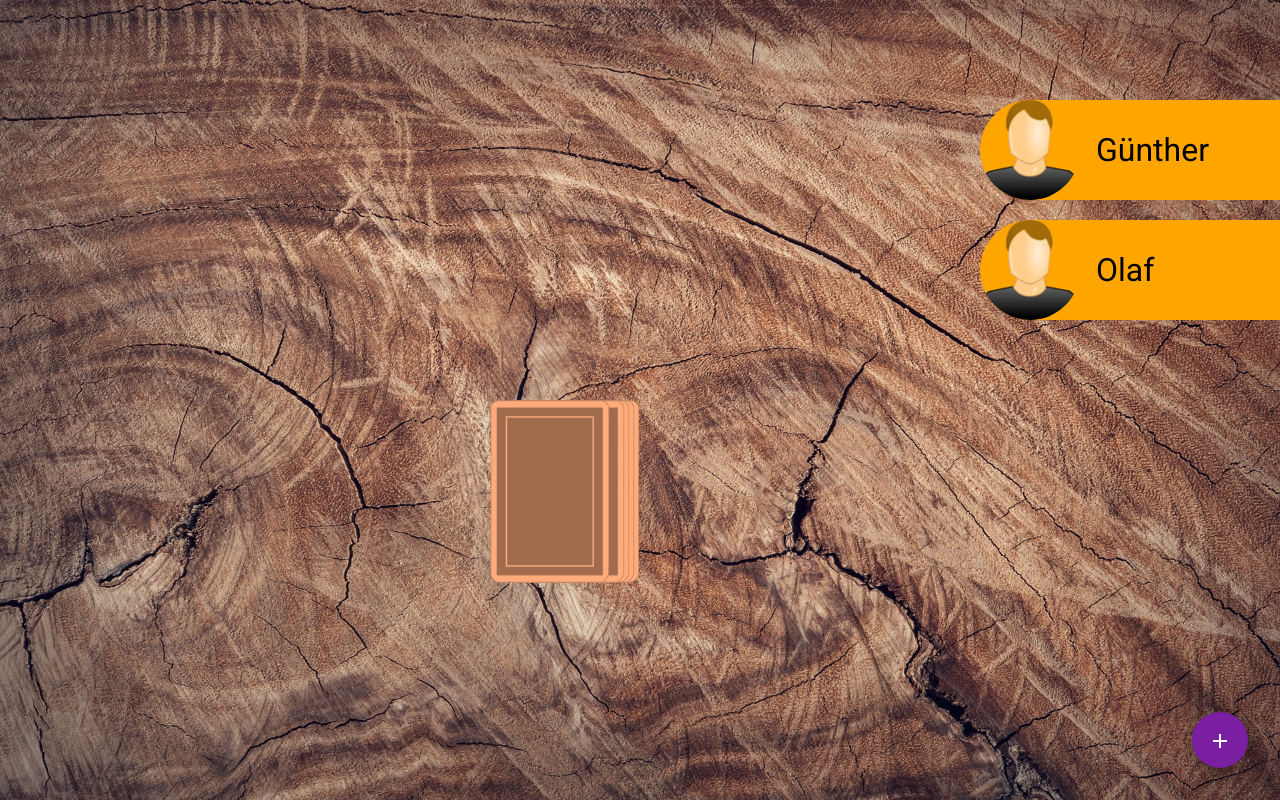
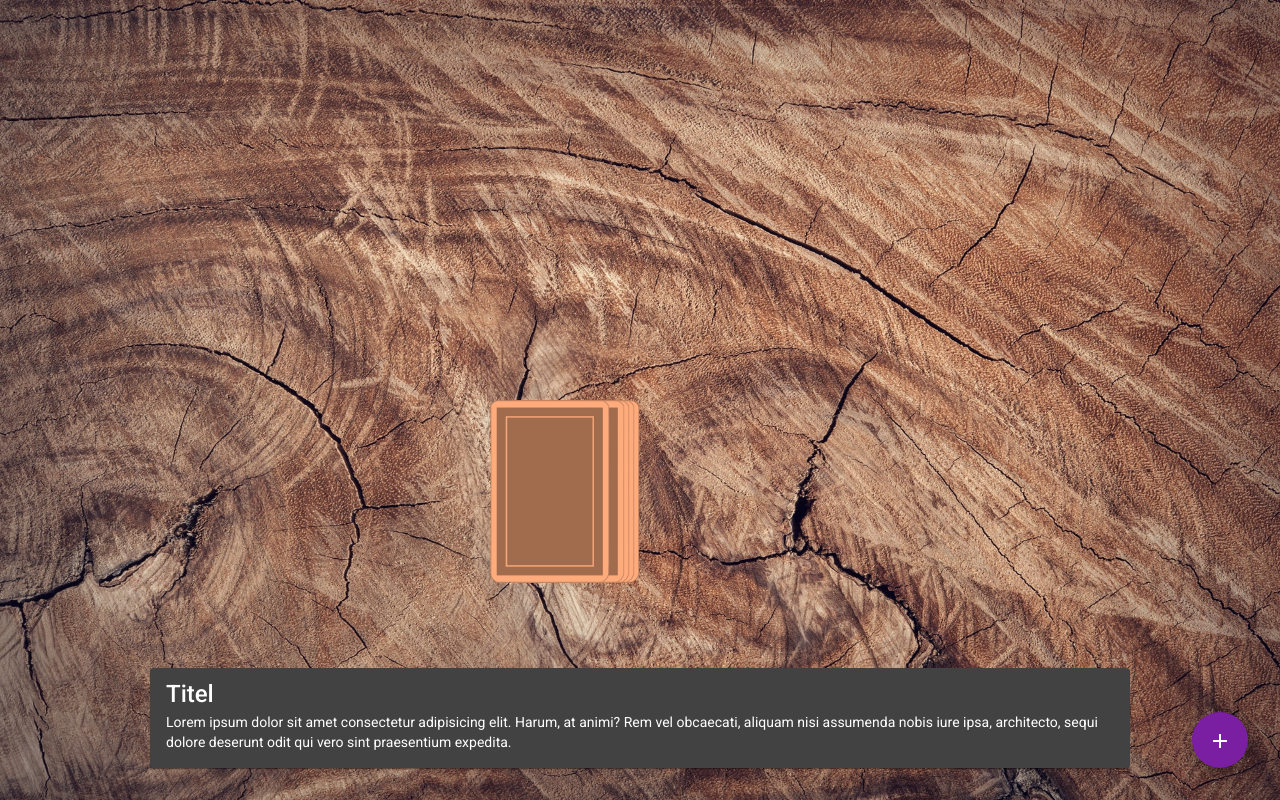
Before and after one commit to LeonDittrich/RingOfFire, an Angular app: page /game in a window 1280 px wide. Built offline with nearby package versions, Linux system fonts and the light colour scheme.

Commit message:
add game description

```diff
--- /dev/null
+++ b/src/app/game-description/game-description.component.html
@@ -0,0 +1,4 @@
+<mat-card>
+    <mat-card-title>Titel</mat-card-title>
+    <mat-card-content>Lorem ipsum dolor sit amet consectetur adipisicing elit. Harum, at animi? Rem vel obcaecati, aliquam nisi assumenda nobis iure ipsa, architecto, sequi dolore deserunt odit qui vero sint praesentium expedita.</mat-card-content>
+</mat-card>
--- /dev/null
+++ b/src/app/game-description/game-description.component.ts
@@ -0,0 +1,15 @@
+import { Component, OnInit } from '@angular/core';
+
+@Component({
+  selector: 'app-game-description',
+  templateUrl: './game-description.component.html',
+  styleUrls: ['./game-description.component.scss']
+})
+export class GameDescriptionComponent implements OnInit {
+
+  constructor() { }
+
+  ngOnInit(): void {
+  }
+
+}
--- a/src/app/game/game.component.html
+++ b/src/app/game/game.component.html
@@ -1,7 +1,8 @@
 <app-player *ngFor="let player of game.players; let i = index;"
-[ngStyle]="{'top.px': 100 + (i * 120)}" [name]="player"
-class="player-position"></app-player>  <!-- ngFor wiederholt das so oft wir Spieler im Array haben. Top gibt an was wir stylen und die px die Einheit, die 100 ist die erste zahl, aber i->0 0*120=0 beim 2ten durchlauf i->1 1*120=120  -->
-<!-- Inputvariable ->[name]="player" der Name soll der player sein, aus dem  Array, name wird in player.components,ts importiert und in player.component.html eingefügt  -->
+[ngStyle]="{'top.px': 100 + (i * 90)}" [playerActive]="i == game.currentPlayer"
+ [name]="player"
+class="player-position"></app-player>  <!-- ngFor wiederholt das so oft wir Spieler im Array haben. Top gibt an was wir stylen und die px die Einheit, die 100 ist die erste zahl, aber i->0 0*90=0 beim 2ten durchlauf i->1 1*90=90  -->
+<!-- Inputvariable ->[name]="player" der Name soll der player sein, aus dem  Array, name wird in player.components,ts importiert und in player.component.html eingefügt. Wenn i ==game.currentPLayer ist dann kommt der Wert true  -->
 
 <div class="field">
     <div class="card-stack">
@@ -21,6 +22,7 @@ class="player-position"></app-player>  <!-- ngFor wiederholt das so oft wir Spie
     </div>
 </div>
 
+<app-game-description class="game-description"></app-game-description>
 
 <button mat-fab color="primary" (click)="openDialog()" class="btn-add">
     <mat-icon>add</mat-icon>
--- a/src/app/game/game.component.scss
+++ b/src/app/game/game.component.scss
@@ -62,3 +62,10 @@
     right: 32px;
     bottom: 32px;
 }
+
+.game-description {
+position: absolute;
+bottom: 32px;
+left: 150px;
+right: 150px;
+}
--- a/src/app/player/player.component.html
+++ b/src/app/player/player.component.html
@@ -1,4 +1,4 @@
-<div class="player">
+<div class="player" [class.player-active]="playerActive">  <!-- Wir wollen die Klasse player-active nur haben wenn playerActive(ingame.component.html) true ist -->
     <img src="/assets/img/profile/men.png">
     <span>{{ name }}</span>  <!-- name wurde importiert aus player.component.ts und wurde in game.component.html als INputvariable eingebunden -->
 </div>
--- a/src/app/player/player.component.scss
+++ b/src/app/player/player.component.scss
@@ -2,7 +2,7 @@
     display: flex;
     align-items: center;
     width: 300px;
-    background-color: orange;
+    background-color: rgb(128, 128, 128, 0.8);
     border-top-left-radius: 50px;
     border-bottom-left-radius: 50px;
 
@@ -12,9 +12,13 @@
     }
 
     img {
-        width: 100px;
-        height: 100px;
+        width: 70px;
+        height: 70px;
         object-fit: cover;
         border-radius: 100%;
     }
 }
+
+.player-active {
+    background-color: orange !important;
+}
--- a/src/app/player/player.component.ts
+++ b/src/app/player/player.component.ts
@@ -8,6 +8,7 @@ import { Component, Input, OnInit } from '@angular/core';
 export class PlayerComponent implements OnInit {
 
   @Input() name;
+  @Input() playerActive:boolean = false;  // playerActive(ingame.component.html) ist standartmäßig false
 
   constructor() { }
 
--- a/src/models/game.ts
+++ b/src/models/game.ts
@@ -1,8 +1,8 @@
 export class Game {
-    public players: string[] = ['Günther', 'Olaf'];  // public das man von überall darauf zugreifen kann
+    public players: string[] = [];  // public das man von überall darauf zugreifen kann
     public stack: string[] = [];  // mit string [] sagen wir das es ein Array nur mit Buchstaben(strings) ist, keine Zhalen oder Booleans
     public playedCards: string[] = [];
-    public currentPLayer: number = 0;  // hier sagen wir das es nur Zahlen sind
+    public currentPlayer: number = 0;  // hier sagen wir das es nur Zahlen sind
 
 
     constructor() {  // wird IMMER am ANFANG aufgerufen
```
Also changed, not shown: src/app/app.module.ts (+6 -1 lines), src/app/game-description/game-description.component.scss (added), 1 other file (tests, documents, lock files or other folders).
